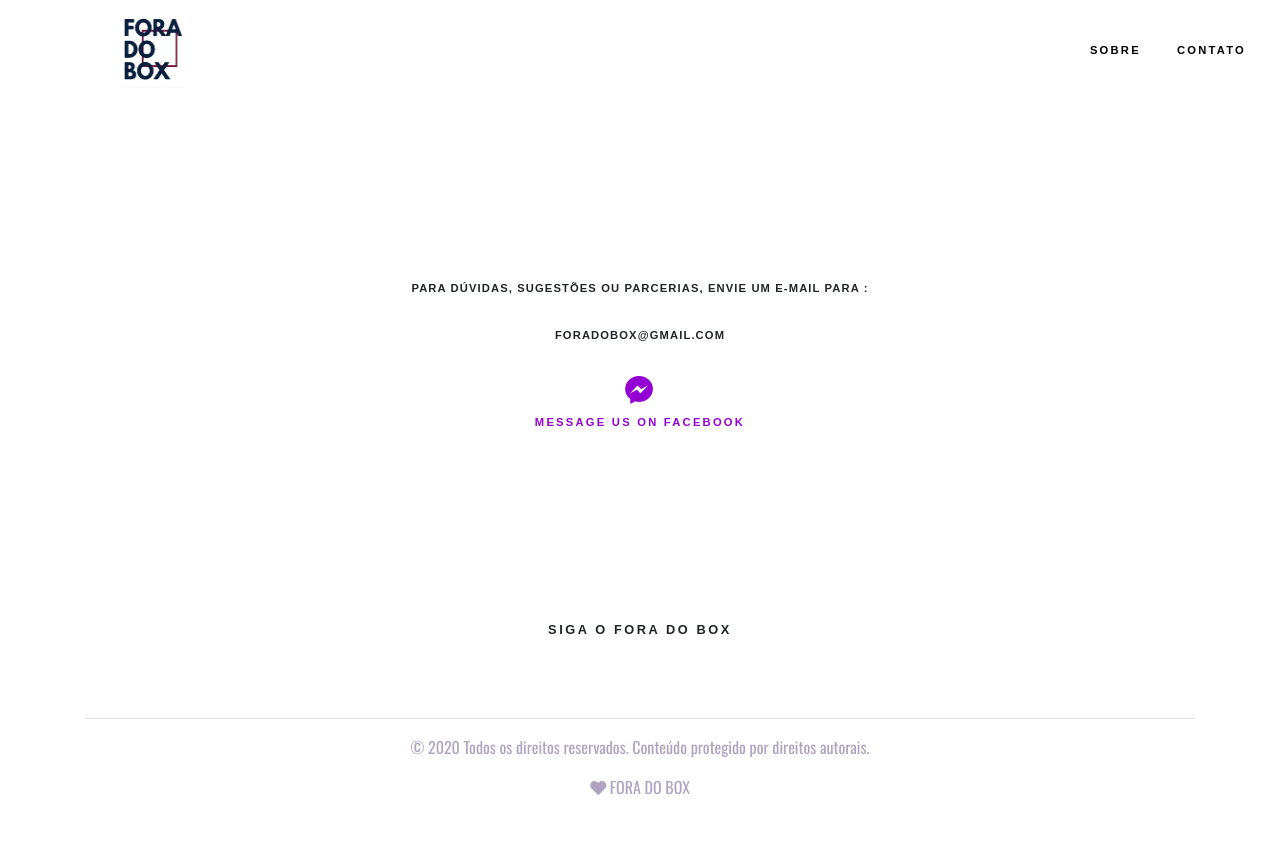
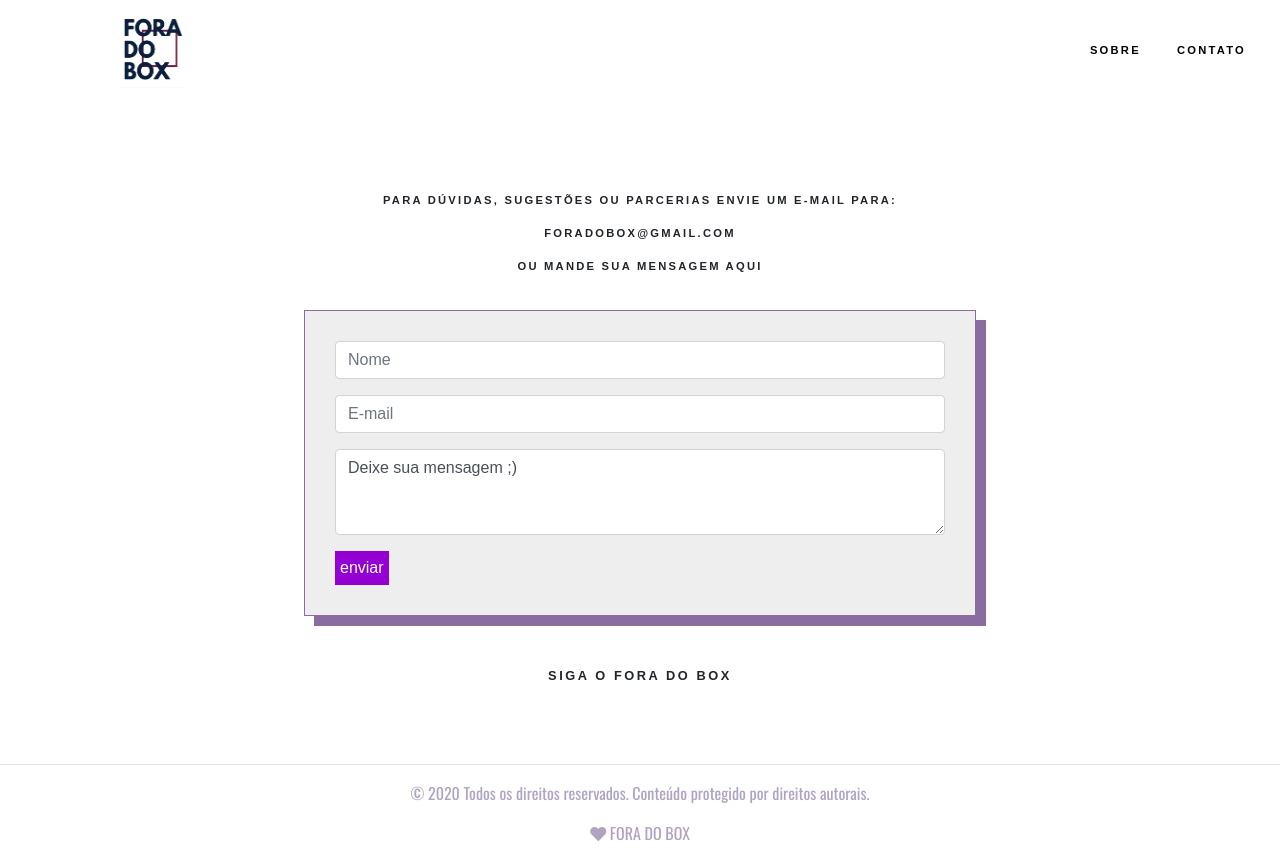
Before and after one commit to othiagoveloso/foradobox, a Django app: page /contact/ in a window 1280 px wide. Before the commit the page ends 795 px from the top, so only its background shows below. Run offline with Django 3.2, Linux system fonts and the light colour scheme; parts of the project's set-up code (start-up, migrations or seed data) failed here and were passed over; some libraries are stand-ins or nearby versions.

Commit message:
contact formt

```diff
--- a/lisboaiMain/core/static/css/style.css
+++ b/lisboaiMain/core/static/css/style.css
@@ -1,3 +1,4 @@
+@import url("https://fonts.googleapis.com/css2?family=Oswald:wght@400;500&display=swap");
 /* ------------------------------- Navbar -------------------------------*/
 * {
   margin: 0;
@@ -406,32 +421,60 @@ footer .social-icons a:hover {
 }
 
 /* ------------------------------------- Contato --------------------------------*/
-.contact {
+.container-contact {
+  width: 100%;
+  max-width: 1120px;
+  height: auto;
+  margin: 0 auto;
+  -webkit-box-align: center;
+      -ms-flex-align: center;
+          align-items: center;
+  margin-top: 15%;
+  align-items: center;
+  -webkit-box-pack: justify;
+      -ms-flex-pack: justify;
+          justify-content: space-between;
+}
+
+.form-section {
   text-transform: uppercase;
   font-family: 'Century Gothic', sans-serif;
   font-weight: bold;
   letter-spacing: 0.2em;
   font-size: 0.7em;
-  margin: 0 auto;
-  max-width: 50%;
-  height: auto;
-  margin-top: 240px;
-  margin-bottom: 100px;
-  padding: 40px;
   text-align: center;
+  padding-bottom: 20px;
 }
 
-.contact p {
-  letter-spacing: 0.1em;
-  margin-bottom: 30px;
+form {
+  margin: 0 auto;
+  -webkit-box-align: center;
+      -ms-flex-align: center;
+          align-items: center;
+  width: 60%;
+  height: auto;
+  border: none;
+  background: #eeeeee;
+  padding: 30px;
+  border: 1px solid #8a6ca0;
+  -webkit-box-shadow: 10px 10px #8a6ca0;
+          box-shadow: 10px 10px #8a6ca0;
 }
 
-.contact a {
-  color: #9400d3;
+input, textarea {
+  width: 100%;
+  padding: 12px;
+  border: 1px solid #ccc;
+  border-radius: 4px;
+  -webkit-box-sizing: border-box;
+          box-sizing: border-box;
+  resize: vertical;
 }
 
-.contact a:hover {
-  color: #8a6ca0;
-  text-decoration: none;
+form button {
+  background: #9400d3;
+  color: white;
+  border: none;
+  padding: 5px;
 }
 /*# sourceMappingURL=style.css.map */
--- a/lisboaiMain/core/static/css/style.scss
+++ b/lisboaiMain/core/static/css/style.scss
@@ -1,3 +1,4 @@
+@import url('https://fonts.googleapis.com/css2?family=Oswald:wght@400;500&display=swap');
 $colorPurple: #8a6ca0;
 $colorViolet: #9400d3;
 
@@ -354,25 +370,47 @@ footer .social-icons{
 }
 
 /* ------------------------------------- Contato --------------------------------*/
+.container-contact {
+    width: 100%;
+    max-width: 1120px;
+    height: auto;
+    margin: 0 auto;
+    align-items: center;
+    margin-top: 15%;
+    align-items: center;
+    justify-content: space-between;
+}
 
-.contact{
+.form-section{
     @include fontType(0.7em);
+    text-align: center;
+    padding-bottom: 20px;
+}
+
+form{
     margin: 0 auto;
-    max-width: 50%;
+    align-items: center;
+    width: 60%;
     height: auto;
-    margin-top: 240px;
-    margin-bottom: 100px;
-    padding: 40px;
-    text-align: center;
-    p{
-        letter-spacing: 0.1em;
-        margin-bottom: 30px;
-    }
-    a{
-        color: $colorViolet;
-        &:hover {
-            color: $colorPurple;
-            text-decoration: none;
-        }
-    }
+    border: none;
+    background: rgb(238, 238, 238);
+    padding: 30px;
+    border: 1px solid $colorPurple;
+    box-shadow: 10px 10px $colorPurple;
 }
+
+input, textarea{
+    width: 100%;
+    padding: 12px;
+    border: 1px solid #ccc;
+    border-radius: 4px;
+    box-sizing: border-box;
+    resize: vertical;
+  }
+
+  form  button{
+    background: $colorViolet;
+    color: white;
+    border: none;
+    padding: 5px;
+  }
--- a/lisboaiMain/core/templates/about.html
+++ b/lisboaiMain/core/templates/about.html
@@ -9,7 +9,7 @@
 
       <div class="col-md-6">
         <h1 class="about-title animo">Quem escreve?</h1>
-        <h6 class="about-text">Somos um casal que gosta de tecnologia, explorar culturas diferentes, compartilhar dicas de como foi morar fora, aprender coisas novas e muito mais. </h6>
+        <h6 class="about-text">Somos um casal que gosta de <strong>tecnologia</strong>, explorar <strong>culturas</strong> diferentes, compartilhar dicas de como foi <strong>morar fora</strong>, roteiros de <strong>viagem</strong> e muito mais. </h6>
         <h6 class="about-text">Atualmente moramos no Rio de Janeiro. Já moramos em Portugal, Irlanda e EUA. Já visitamos 15 países <i class="fas fa-globe-americas"></i>.</h6>
       </div>
 
--- a/lisboaiMain/core/templates/base.html
+++ b/lisboaiMain/core/templates/base.html
@@ -7,9 +7,6 @@
     <title> FORA DO BOX | Imigração, trabalho e vida em Portugal</title>
     <!-- Bootstrap core CSS -->
 	  <link rel="stylesheet" href="https://stackpath.bootstrapcdn.com/bootstrap/4.2.1/css/bootstrap.min.css" integrity="sha384-GJzZqFGwb1QTTN6wy59ffF1BuGJpLSa9DkKMp0DgiMDm4iYMj70gZWKYbI706tWS" crossorigin="anonymous">
-	  <style>
-    @import url('https://fonts.googleapis.com/css2?family=Oswald:wght@400;500&display=swap');
-    </style>
     <link rel="shortcut icon" href="static/img/favicon.ico" />
 	  <link rel="stylesheet" href="https://use.fontawesome.com/releases/v5.7.0/css/all.css" integrity="sha384-lZN37f5QGtY3VHgisS14W3ExzMWZxybE1SJSEsQp9S+oqd12jhcu+A56Ebc1zFSJ" crossorigin="anonymous">
 	  <meta name="viewport" content="width=device-width, initial-scale=1.0">
--- a/lisboaiMain/core/templates/contato.html
+++ b/lisboaiMain/core/templates/contato.html
@@ -3,17 +3,41 @@
 {% block content %}
 
    <!-- Contato -->
-<div class="container">
-  <div class="row">
+<div class="container-contact">
+
+  <section class="form-section">
+        <p>Para dúvidas, sugestões ou parcerias envie um e-mail para: </p>
+        <p><strong>foradobox@gmail.com</strong></p>
+        <p>Ou mande sua mensagem aqui</p>
+  </section>
+
+  <form>
+      <div class="form-group">
+          <input type="text" class="form-control" id="name" placeholder="Nome">
+      </div>
+
+      <div class="form-group">
+        <input type="email" class="form-control" id="email" placeholder="E-mail">
+      </div>
+
+      <div class="form-group">
+          <textarea class="form-control" id="textarea" rows="3">Deixe sua mensagem ;)</textarea>
+        </div>
+
+      <button class="button" type="submit"> enviar</button>
+</form>
+
+</div>
+
+{% endblock %}
+
+  <!--<div class="row">
     <div class="col-md-12">
       <div class="contact">
-        <p>Para dúvidas, sugestões ou parcerias, envie um e-mail para :</p>
+        <p>Para dúvidas, sugestões ou parcerias: </p>
         <p><b>foradobox@gmail.com</b></p>
 
         <a href="https://m.me/1950190201680834"  target="_blank"> <h2><i class="fab fa-facebook-messenger"> </h2></i>Message us on Facebook</a>
 
       </div>
-    </div>
-  </div>
-
-{% endblock %}
+    </div>-->
```
Also changed, not shown: other parts of lisboaiMain/core/static/css/style.css (+22 -8 lines), other parts of lisboaiMain/core/static/css/style.scss (+22 -7 lines), lisboaiMain/core/templates/artigos.html (+4 -8 lines), lisboaiMain/core/templates/index.html (+9 -10 lines), lisboaiMain/db.sqlite3, lisboaiMain/media/django-summernote/2020-05-01/a36b11cd-0790-4ce0-9f22-d87b56d6a402.JPG (added), lisboaiMain/media/django-summernote/2020-05-01/b84f1940-5c0a-447c-91df-68246e7e7a0b.jpg (added), 1 other file.
